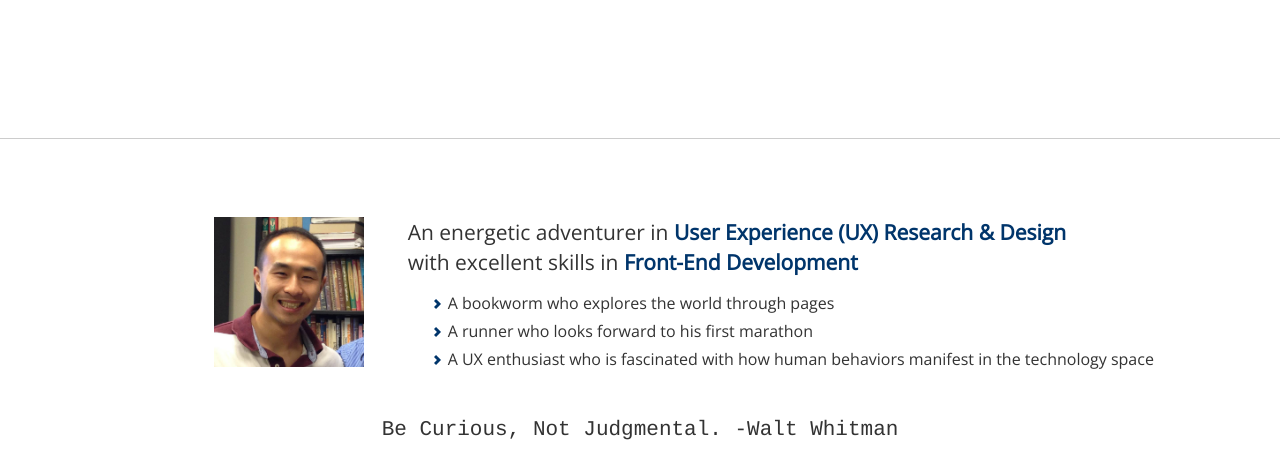
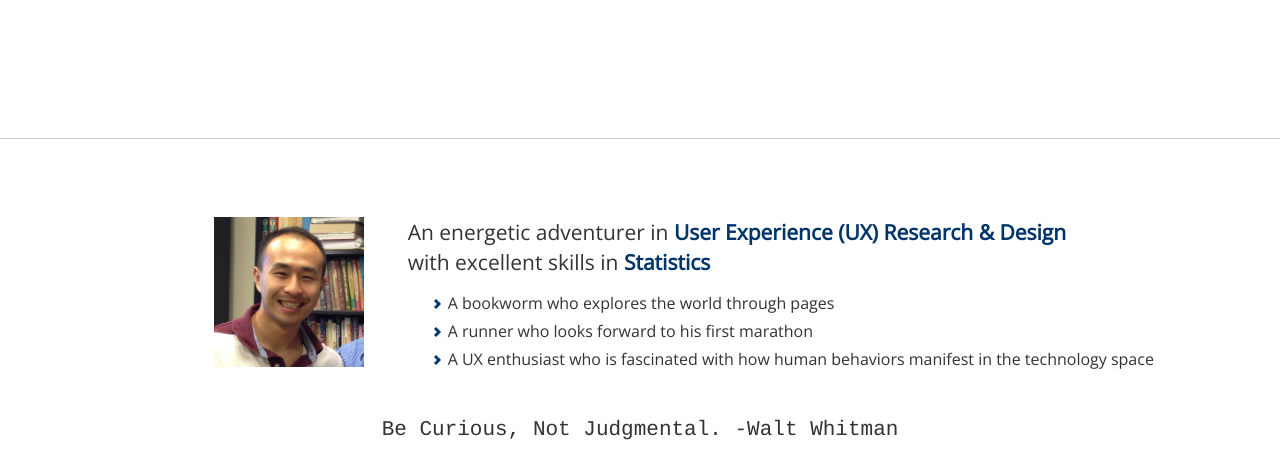
Before and after one commit to yuqicornell/yuqicornell.github.io, a plain HTML site: page index.html in a window 1280 px wide. Shown: the part 328-800 px from the top of the page. Drawn offline with nearby package versions, Linux system fonts and the light colour scheme; a web font is replaced by a local one.

Commit message:
minor change of homepage text

```diff
--- a/index.html
+++ b/index.html
@@ -100,7 +100,7 @@
             <p><img src="img/profile_square.png" /></p>
         </div>
         <div id="profileText">
-            <p>An energetic adventurer in <span>User Experience (UX) Research &amp; Design</span> <br> with excellent skills in <span>Front-End Development</span></p>
+            <p>An energetic adventurer in <span>User Experience (UX) Research &amp; Design</span> <br> with excellent skills in <span>Statistics</span></p>
             <ul id="profileList">
                 <li>A bookworm who explores the world through pages</li>
                 <li><div title="5mile - 42'32’’ 1/20/2016">A runner who looks forward to his first marathon</div></li>
```
